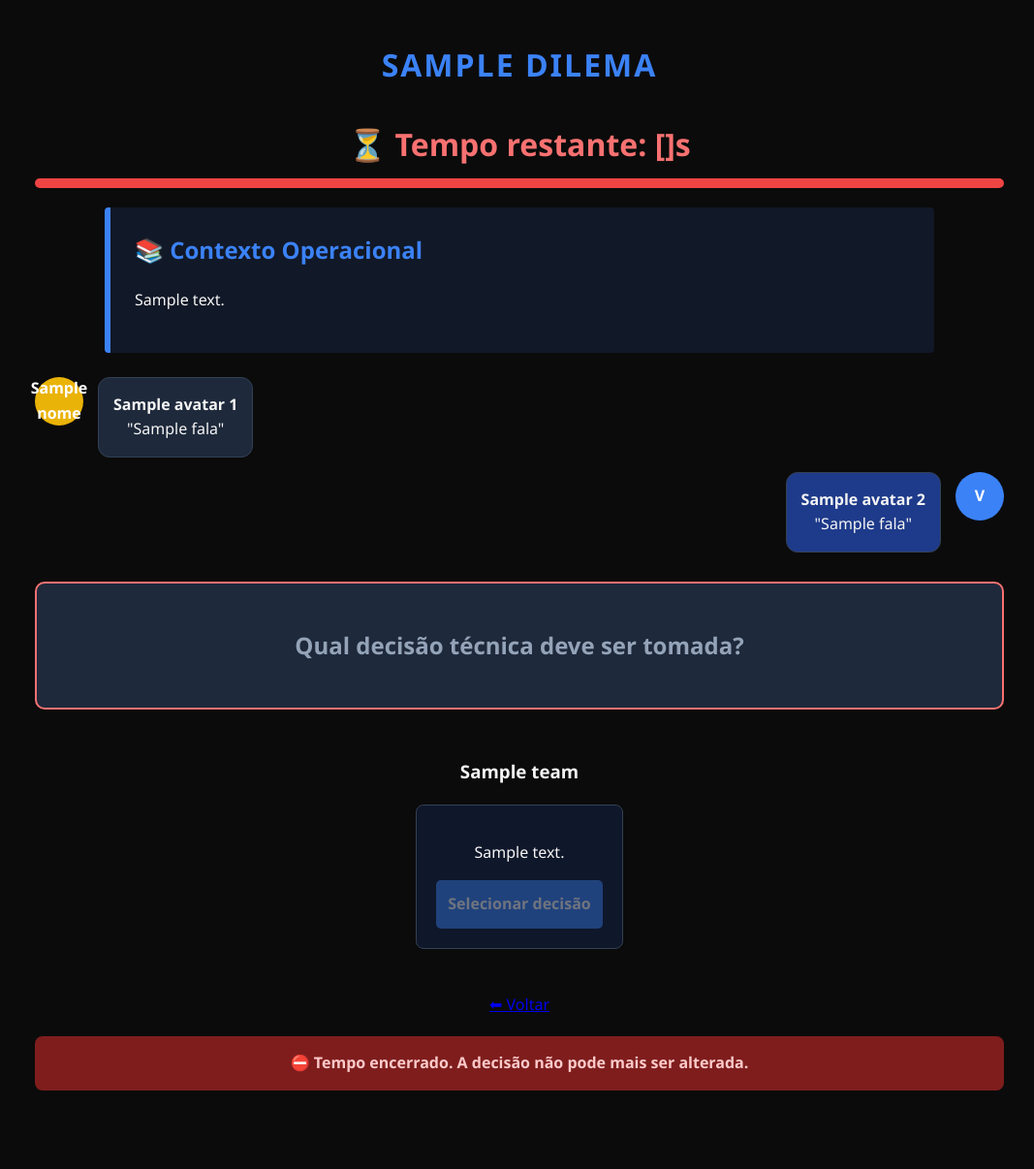
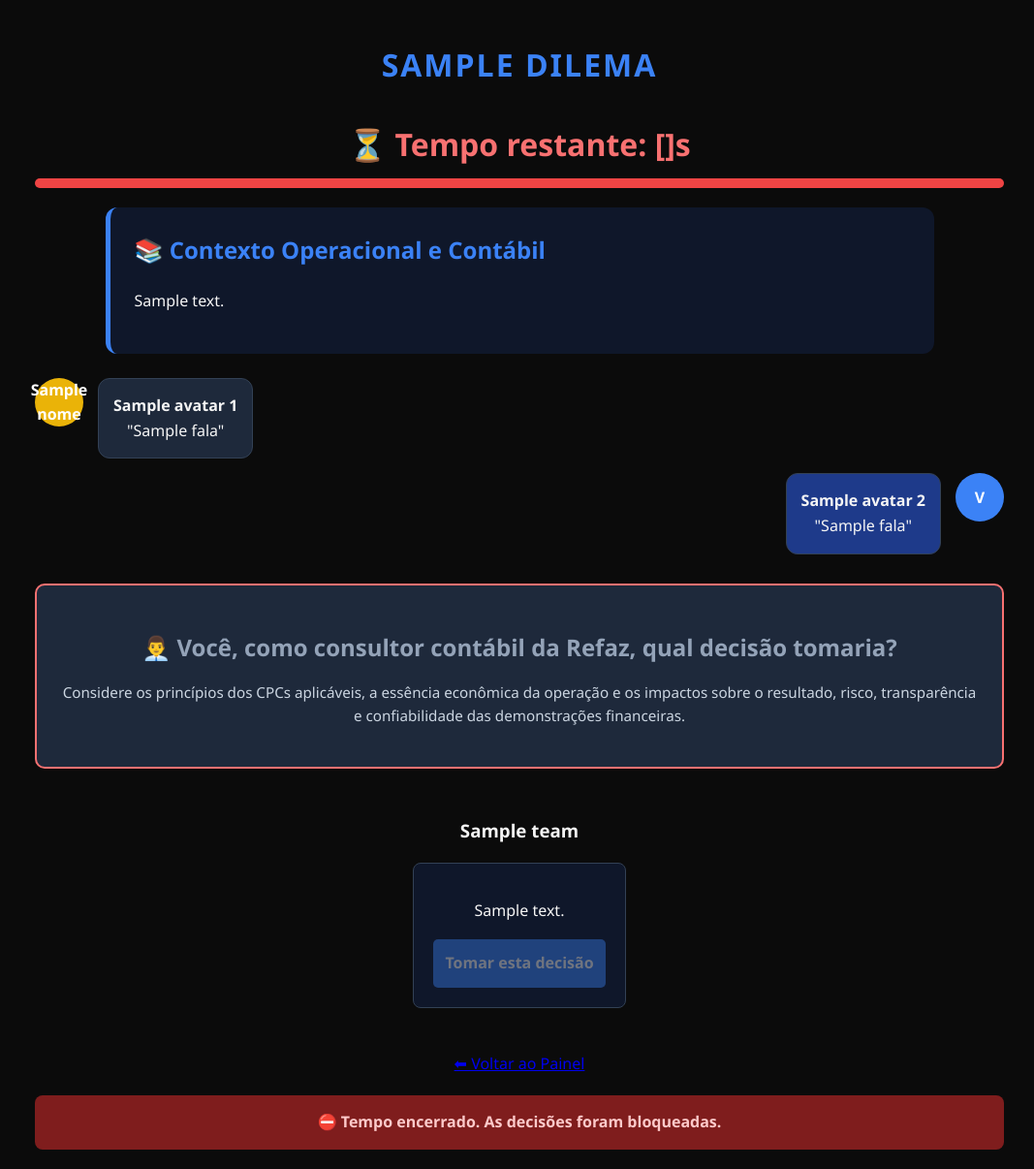
Before and after one commit to brunob329-droid/jogo-refaz, a Flask app: template templates/dilema.html in a window 1280 px wide. Shown: the whole page at 97% size, without its empty margins (104-1171 px from the left). Before the commit the page ends 1125 px from the top, so only its background shows below. Run offline with Flask 3, Linux system fonts and the light colour scheme; the template is opened without the code that fills it: most values are stand-ins (such as "Sample title", 1, 10 or a date in 2020).

Commit message:
Update dilema.html

```diff
--- a/templates/dilema.html
+++ b/templates/dilema.html
@@ -6,6 +6,7 @@
     <link rel="stylesheet" href="{{ url_for('static', filename='style.css') }}">
 
     <style>
+
         /* ===== CRONÔMETRO ===== */
         .cronometro-box {
             text-align: center;
@@ -31,6 +32,21 @@
             background: #ef4444;
             width: 100%;
             transition: width 1s linear;
+        }
+
+        /* ===== CONTEXTO MAIS RICO ===== */
+        .card-contexto {
+            background: #0f172a;
+            padding: 25px;
+            border-radius: 12px;
+            border-left: 5px solid #3b82f6;
+            margin-top: 20px;
+        }
+
+        .card-contexto p {
+            line-height: 1.7;
+            text-align: justify;
+            white-space: pre-line;
         }
 
         /* ===== CHAT ===== */
@@ -78,7 +94,7 @@
             background: #1e3a8a;
         }
 
-        /* ===== PERGUNTA ===== */
+        /* ===== PERGUNTA (MELHORADA) ===== */
         .pergunta-consultor {
             text-align: center;
             margin: 30px 0;
@@ -88,6 +104,15 @@
             border-radius: 10px;
         }
 
+        .pergunta-consultor h2 {
+            margin-bottom: 10px;
+        }
+
+        .pergunta-consultor p {
+            color: #cbd5e1;
+            font-size: 0.95rem;
+        }
+
         /* ===== OPÇÕES ===== */
         .bloco-opcao {
             background: #0f172a;
@@ -95,6 +120,17 @@
             padding: 20px;
             border-radius: 8px;
             margin-bottom: 15px;
+            transition: 0.2s;
+        }
+
+        .bloco-opcao:hover {
+            border-color: #3b82f6;
+            transform: scale(1.01);
+        }
+
+        .bloco-opcao p {
+            line-height: 1.6;
+            white-space: pre-line;
         }
 
         .btn-selecionar {
@@ -123,6 +159,7 @@
             margin-top: 20px;
             font-weight: bold;
         }
+
     </style>
 </head>
 
@@ -143,13 +180,13 @@
         </div>
     </div>
 
-    <!-- CONTEXTO -->
+    <!-- CONTEXTO COMPLETO -->
     <div class="card-contexto">
-        <h2>📚 Contexto Operacional</h2>
+        <h2>📚 Contexto Operacional e Contábil</h2>
         <p>{{ dilema.contexto }}</p>
     </div>
 
-    <!-- CHAT -->
+    <!-- CONFLITO (CHAT) -->
     <div class="chat-container">
         <div class="mensagem">
             <div class="avatar gestor">{{ dilema.avatar_1.nome[0] }}</div>
@@ -168,13 +205,18 @@
         </div>
     </div>
 
-    <!-- PERGUNTA -->
+    <!-- PERGUNTA MELHORADA -->
     <div class="pergunta-consultor">
-        <h2>Qual decisão técnica deve ser tomada?</h2>
+        <h2>👨‍💼 Você, como consultor contábil da Refaz, qual decisão tomaria?</h2>
+
+        <p>
+            Considere os princípios dos CPCs aplicáveis, a essência econômica da operação
+            e os impactos sobre o resultado, risco, transparência e confiabilidade das demonstrações financeiras.
+        </p>
 
         {% if dilema.tem_contabilizacao %}
         <div style="margin-top:15px; background:#7f1d1d; padding:10px; border-radius:6px;">
-            ⚠️ Exigido: demonstrar lançamentos contábeis (Débito/Crédito)
+            ⚠️ Sua decisão deverá ser sustentada por contabilização (Débito/Crédito), caso solicitado pelo professor.
         </div>
         {% endif %}
     </div>
@@ -188,7 +230,7 @@
 
             {% if key in votos_atuais %}
                 <div style="background:#064e3b; padding:10px; border-radius:6px;">
-                    ✅ Decisão registrada
+                    ✅ Decisão registrada — aguardando demais consultorias
                 </div>
             {% else %}
                 <div class="opcoes">
@@ -196,7 +238,7 @@
                     <div class="bloco-opcao opcao">
                         <p>{{ detalhes.texto }}</p>
                         <a href="/registrar/{{ id_dilema }}/{{ perfil }}/{{ key }}" class="btn-selecionar">
-                            Selecionar decisão
+                            Tomar esta decisão
                         </a>
                     </div>
                     {% endfor %}
@@ -209,7 +251,7 @@
 
     <!-- VOLTAR -->
     <div style="text-align:center; margin-top:30px;">
-        <a href="/dashboard">⬅ Voltar</a>
+        <a href="/dashboard">⬅ Voltar ao Painel</a>
     </div>
 
 </div>
@@ -218,7 +260,7 @@
 <script>
 
 let tempo = {{ tempo_restante }};
-let total = 600; // 10 min
+let total = 600;
 
 const elTempo = document.getElementById("tempo");
 const barra = document.getElementById("barra");
@@ -235,7 +277,7 @@ const timer = setInterval(() => {
 
         const aviso = document.createElement("div");
         aviso.className = "tempo-encerrado";
-        aviso.innerText = "⛔ Tempo encerrado. A decisão não pode mais ser alterada.";
+        aviso.innerText = "⛔ Tempo encerrado. As decisões foram bloqueadas.";
 
         document.querySelector(".container").appendChild(aviso);
 
```
